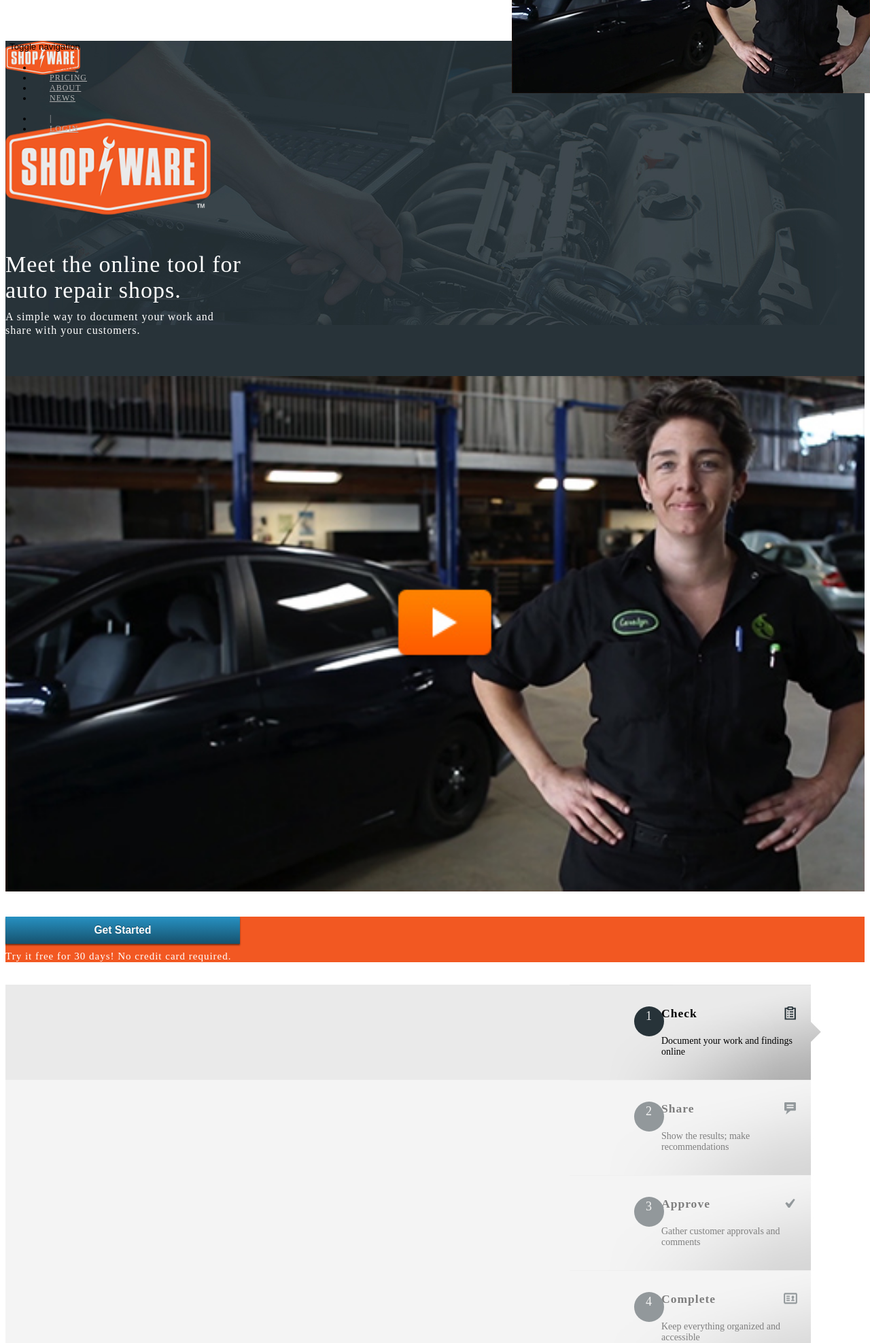
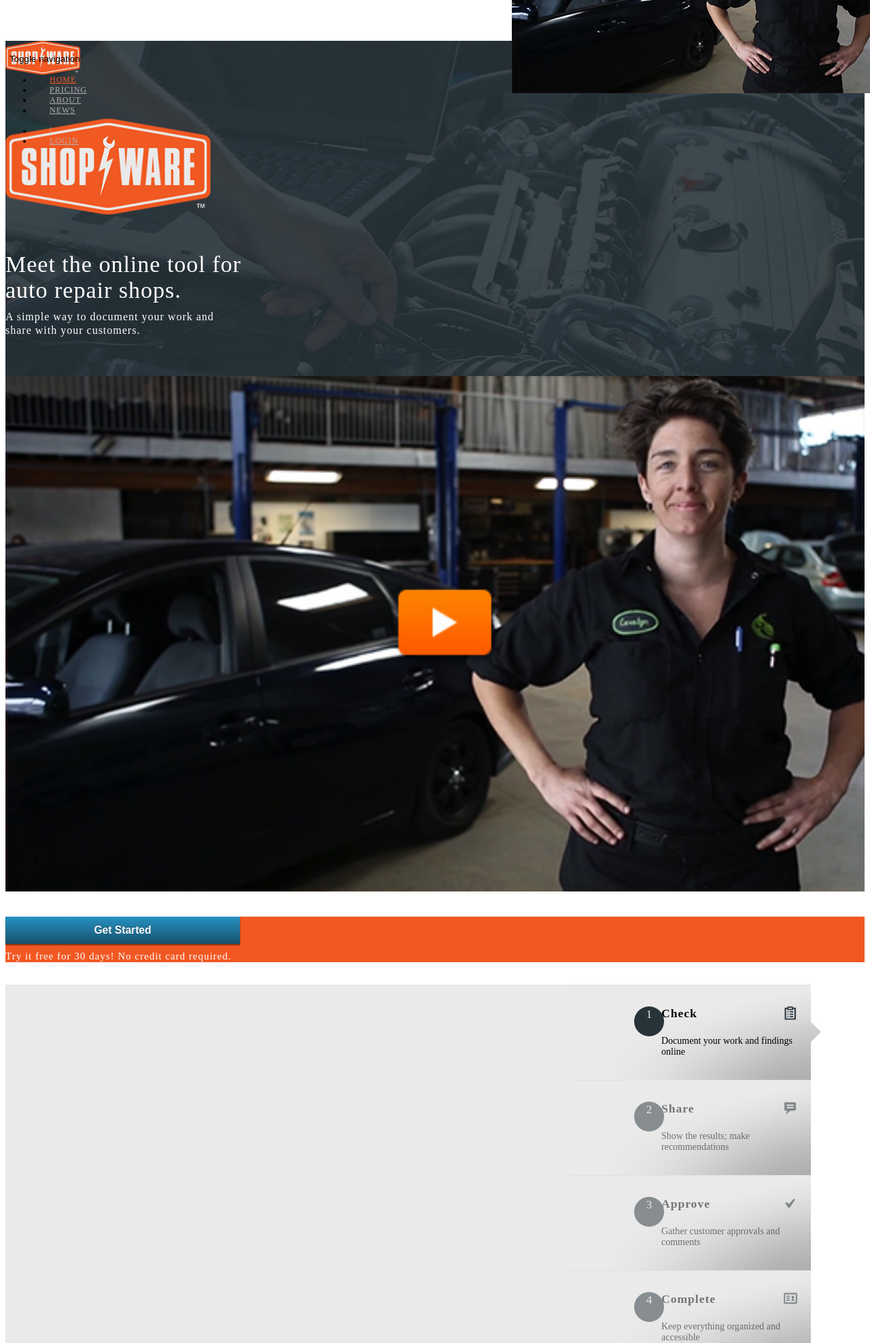
Before and after one commit to justinpetersen/shop-ware, a PHP site: page / in a window 1280 px wide. Shown: the top 1975 px of the page at 68% size. Run offline with PHP 8.4, Linux system fonts and the light colour scheme; style sheets or scripts are compiled from the project's sources; some libraries are stand-ins or nearby versions.

Commit message:
Removed fade from background images, centered circle numbers, vertically centered nav toggle icon to logo

```diff
--- a/app/index.html
+++ b/app/index.html
@@ -112,7 +112,7 @@
                     <div class="col-xs-12 col-sm-4 col-md-3 home-tab-col">
                         <div class="home-tab active active-tab">
                             <div class="home-tab-copy">
-                                <div class="number-circle tab-number-circle">1</div>
+                                <div class="number-circle tab-number-circle"><div class="number">1</div></div>
                                 <div class="home-tab-heading">
                                     <h3>Check</h3>
                                     <p class="home-tab-subheading">Document your work and findings online</p>
@@ -122,7 +122,7 @@
                         </div>
                         <div class="home-tab">
                             <div class="home-tab-copy">
-                                <div class="number-circle tab-number-circle">2</div>
+                                <div class="number-circle tab-number-circle"><div class="number">2</div></div>
                                 <div class="home-tab-heading">
                                     <h3>Share</h3>
                                     <p class="home-tab-subheading">Show the results; make recommendations</p>
@@ -132,7 +132,7 @@
                         </div>
                         <div class="home-tab">
                             <div class="home-tab-copy">
-                                <div class="number-circle tab-number-circle">3</div>
+                                <div class="number-circle tab-number-circle"><div class="number">3</div></div>
                                 <div class="home-tab-heading">
                                     <h3>Approve</h3>
                                     <p class="home-tab-subheading">Gather customer approvals and comments</p>
@@ -142,7 +142,7 @@
                         </div>
                         <div class="home-tab">
                             <div class="home-tab-copy">
-                                <div class="number-circle tab-number-circle">4</div>
+                                <div class="number-circle tab-number-circle"><div class="number">4</div></div>
                                 <div class="home-tab-heading">
                                     <h3>Complete</h3>
                                     <p class="home-tab-subheading">Keep everything organized and accessible</p>
--- a/app/styles/global.scss
+++ b/app/styles/global.scss
@@ -104,8 +104,11 @@ a:active {
     color: #eaeaea;
     text-align: center;
 
-    font-size: 18px;
-    line-height: 13px;
+    .number {
+	    font-size: 17px;
+	    margin-top: -6px;
+	    margin-left: 1px;
+    }
 }
 
 .browsehappy {
--- a/app/styles/header.scss
+++ b/app/styles/header.scss
@@ -2,7 +2,7 @@
 -------------------------------------------------- */
 
 .nav-background {
-    background: #283339 url('../images/header-background.jpg') no-repeat top center;
+    background-color: #283339;
 }
 
 .nav-no-background {
@@ -72,6 +72,7 @@
     .navbar-toggle:focus {
         background: none;
         border: none;
+        margin-top: 18px;
 
         .icon-bar {
             background: #b2b2b2;
@@ -88,6 +89,7 @@
 
 .header-top {
     background: #283339 url('../images/header-background.jpg') no-repeat top center;
+    background-size: cover;
     color: #fff;
     padding-bottom: 40px;
 
--- a/app/styles/home.scss
+++ b/app/styles/home.scss
@@ -10,7 +10,10 @@
         max-width: 1200px;
 
         .home-tab-col {
-            background-color: #fff;
+            background-color: #eaeaea;
+            background-image: url('../images/tab-gradient.png');
+            background-repeat: repeat-y;
+            background-position: right bottom;
 
             @media (min-width: 768px) {
                 padding: 0;
```
Also changed, not shown: app/images/blue-background.jpg, app/images/header-background.jpg, app/images/orange-background.jpg.
